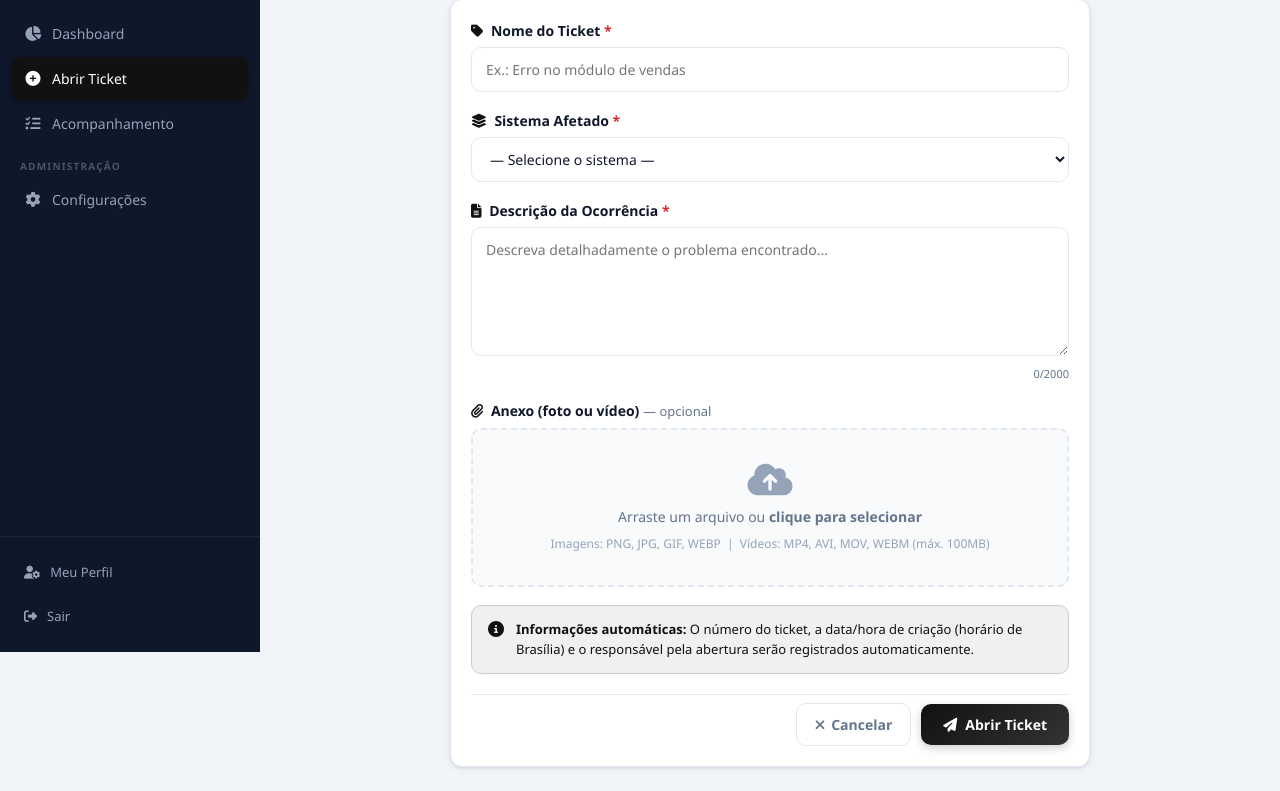
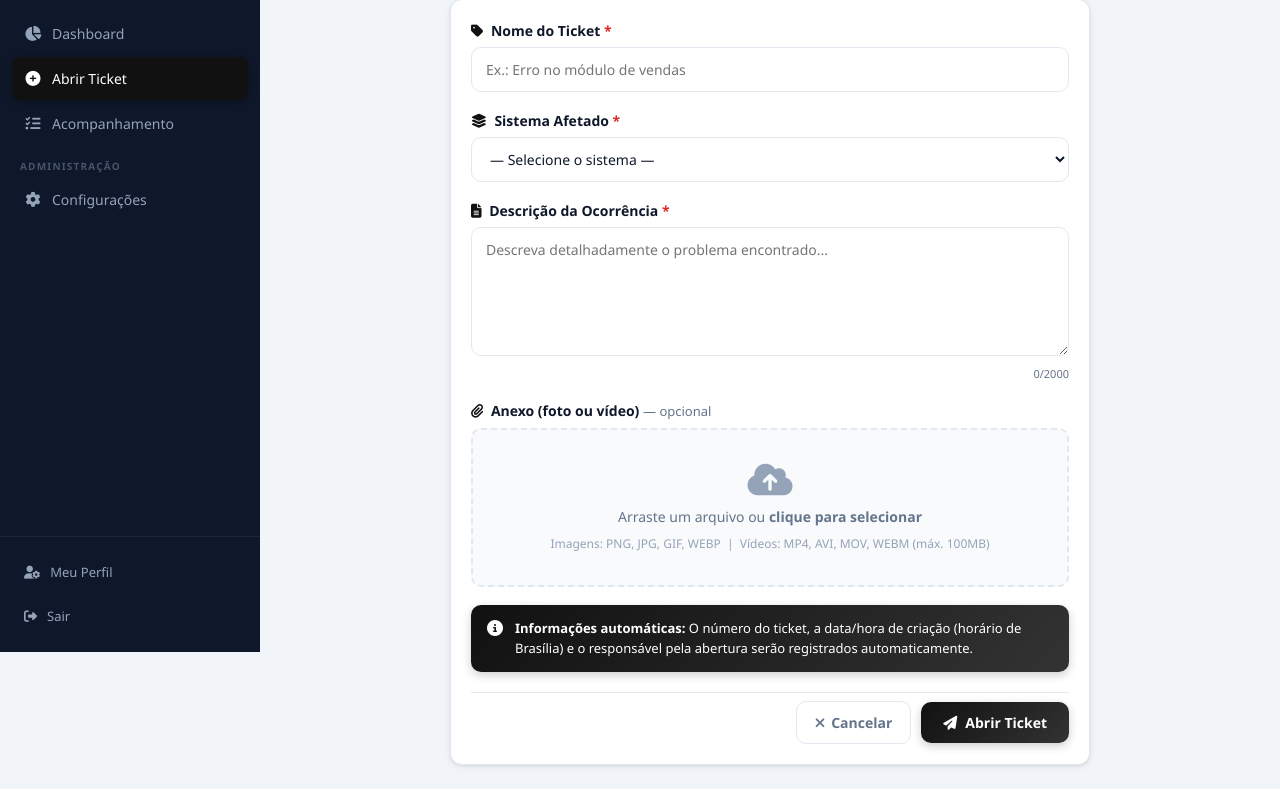
Before and after one commit to Rodrigoolimpioo/tickets, a Flask app: page /abrir-ticket in a window 1280 px wide. Shown: the part 148-939 px from the top of the page. Run offline with Flask 3, Linux system fonts and the light colour scheme; the visitor is signed in with stand-in values (Sample User, id 1).

Commit message:
style: info-box com fundo escuro e texto branco igual btn-submit
Co-Authored-By: Claude Sonnet 4.6 <noreply@anthropic.com>

```diff
--- a/frontend/static/css/style.css
+++ b/frontend/static/css/style.css
@@ -853,15 +853,16 @@ body {
   align-items: flex-start;
   gap: 12px;
   padding: 14px 16px;
-  background: var(--blue-light);
-  border: 1px solid #cccccc;
+  background: linear-gradient(135deg, #111111, #333333);
+  border: none;
   border-radius: 10px;
   font-size: 13px;
-  color: #111111;
+  color: #ffffff;
   margin-bottom: 20px;
+  box-shadow: 0 3px 10px rgba(0,0,0,0.2);
 }
 
-.info-box i { font-size: 16px; flex-shrink: 0; margin-top: 1px; }
+.info-box i { font-size: 16px; flex-shrink: 0; margin-top: 1px; color: #ffffff; }
 
 /* FORM ACTIONS */
 .form-actions {
```
